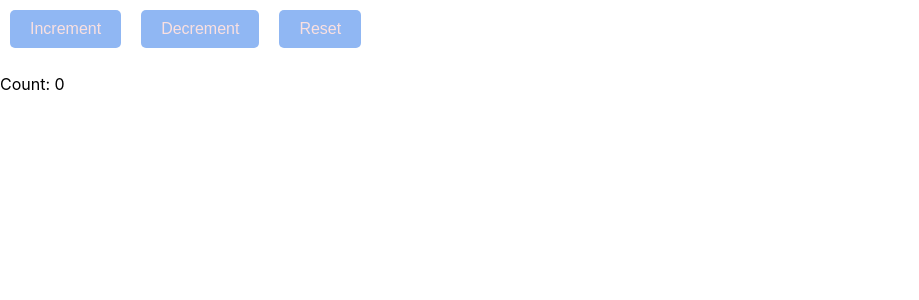
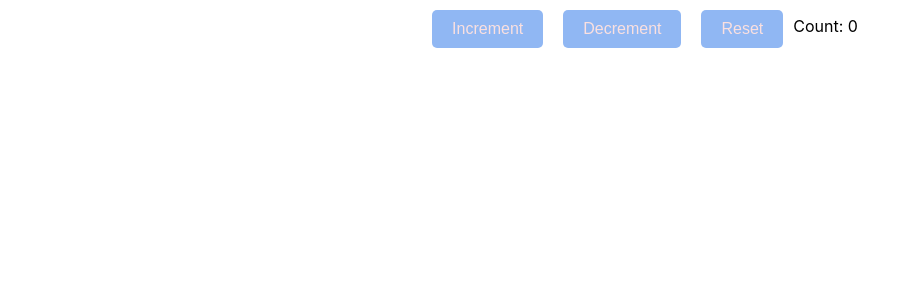
Before and after one commit to Vach001/create-counter-react, a React (Create React App) app: page / in a window 1280 px wide. Shown: the top 300 px of the page, without its empty margins (0-919 px from the left). Built offline with nearby package versions, Linux system fonts and the light colour scheme.

Commit message:
feat(*): add style counter container

```diff
--- a/src/Components/Counter/counter.module.css
+++ b/src/Components/Counter/counter.module.css
@@ -1,3 +1,8 @@
+.counterContainer {
+  display: flex;
+  justify-content: center;
+  flex-wrap: wrap;
+}
 button {
   padding: 10px 20px;
   background-color: #90b7f3;
```
